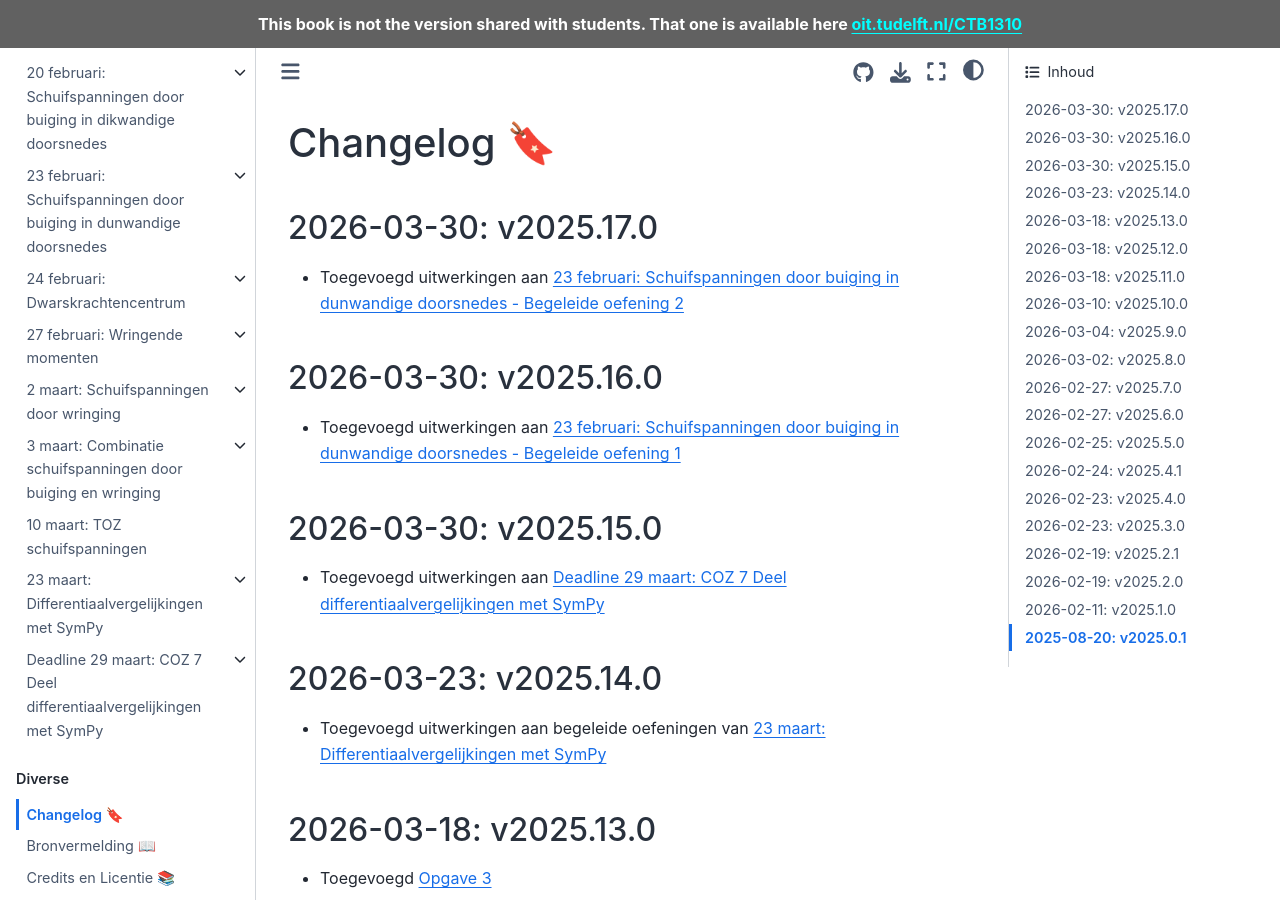
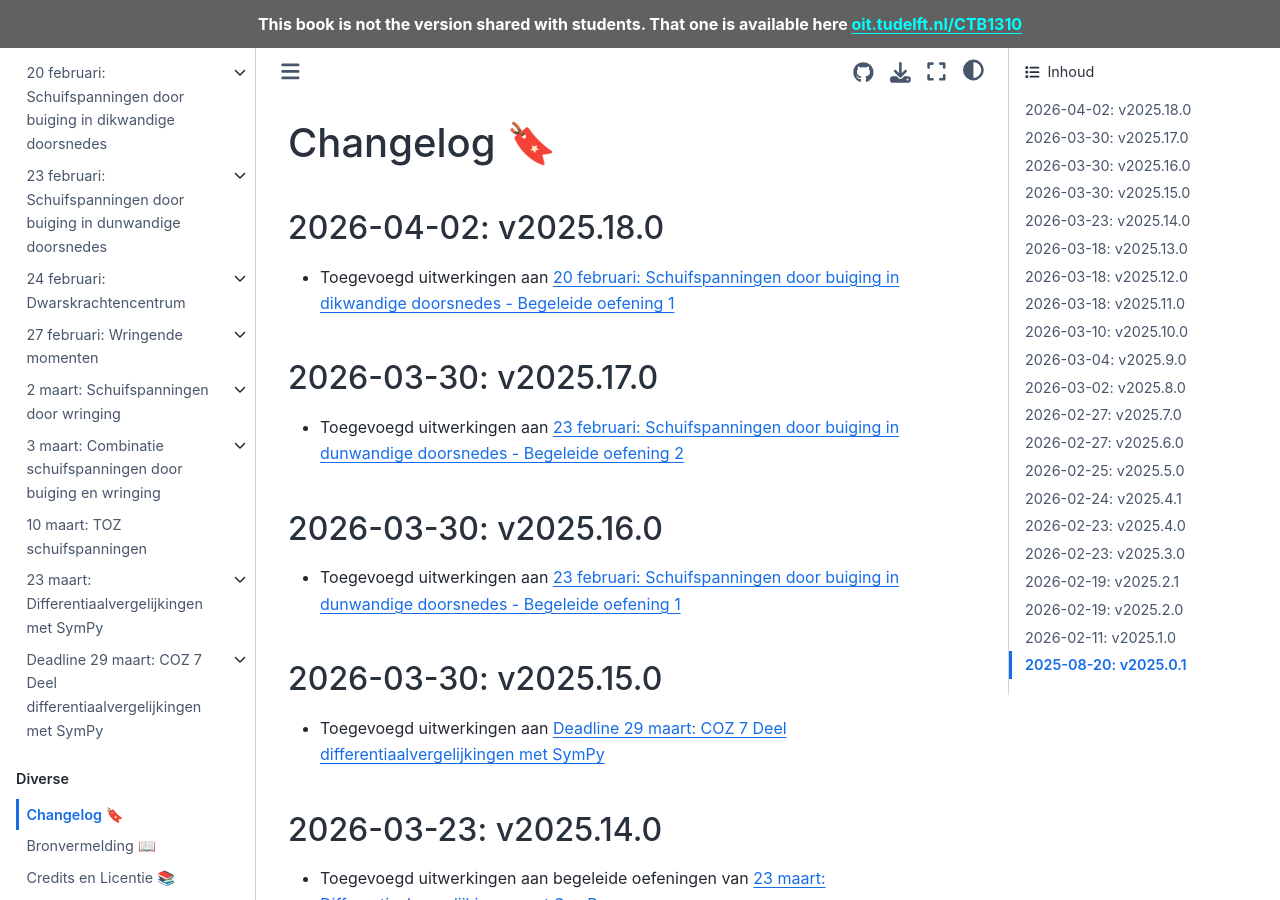
Before and after one commit to TUDelft-books/CTB1310, a Jupyter Book: the page built from book/changelog.md, in a window 1280 px wide and 900 px high. Built offline with Jupyter Book 1.0.4 settings and Sphinx 7.4.7 and the Sphinx Book theme 1.1.4, drawn with Linux system fonts in a browser that asks for light colours; comment, search, counter and statistics services are not loaded.

Commit message:
Update changelog.md

```diff
--- a/book/changelog.md
+++ b/book/changelog.md
@@ -1,4 +1,7 @@
 # Changelog 🔖
+
+## 2026-04-02: v2025.18.0
+- Toegevoegd uitwerkingen aan [20 februari: Schuifspanningen door buiging in dikwandige doorsnedes - Begeleide oefening 1](./shear/lesoefening1.md)
 
 ## 2026-03-30: v2025.17.0
 - Toegevoegd uitwerkingen aan [23 februari: Schuifspanningen door buiging in dunwandige doorsnedes - Begeleide oefening 2](./shear_dunwandig/lesoefening2.md)
```
